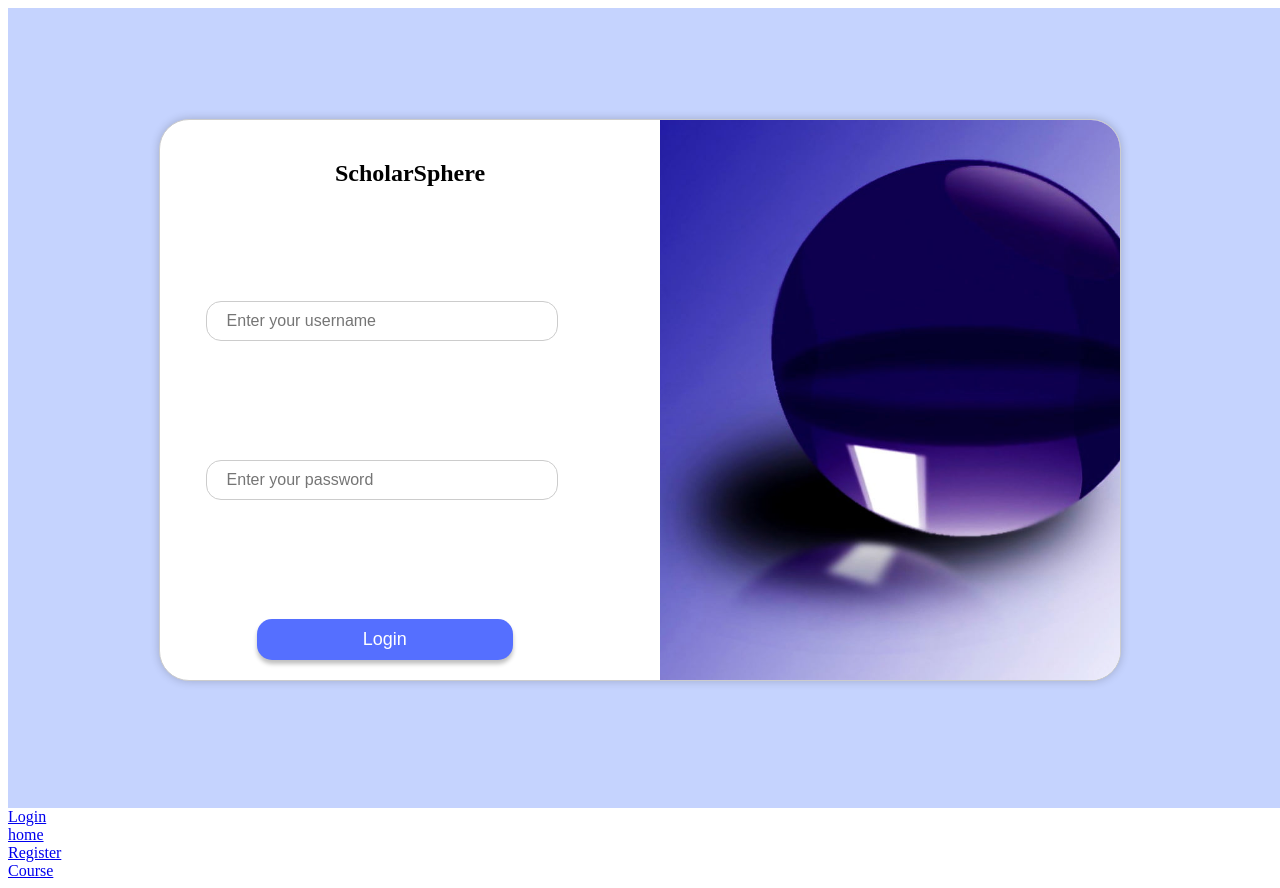
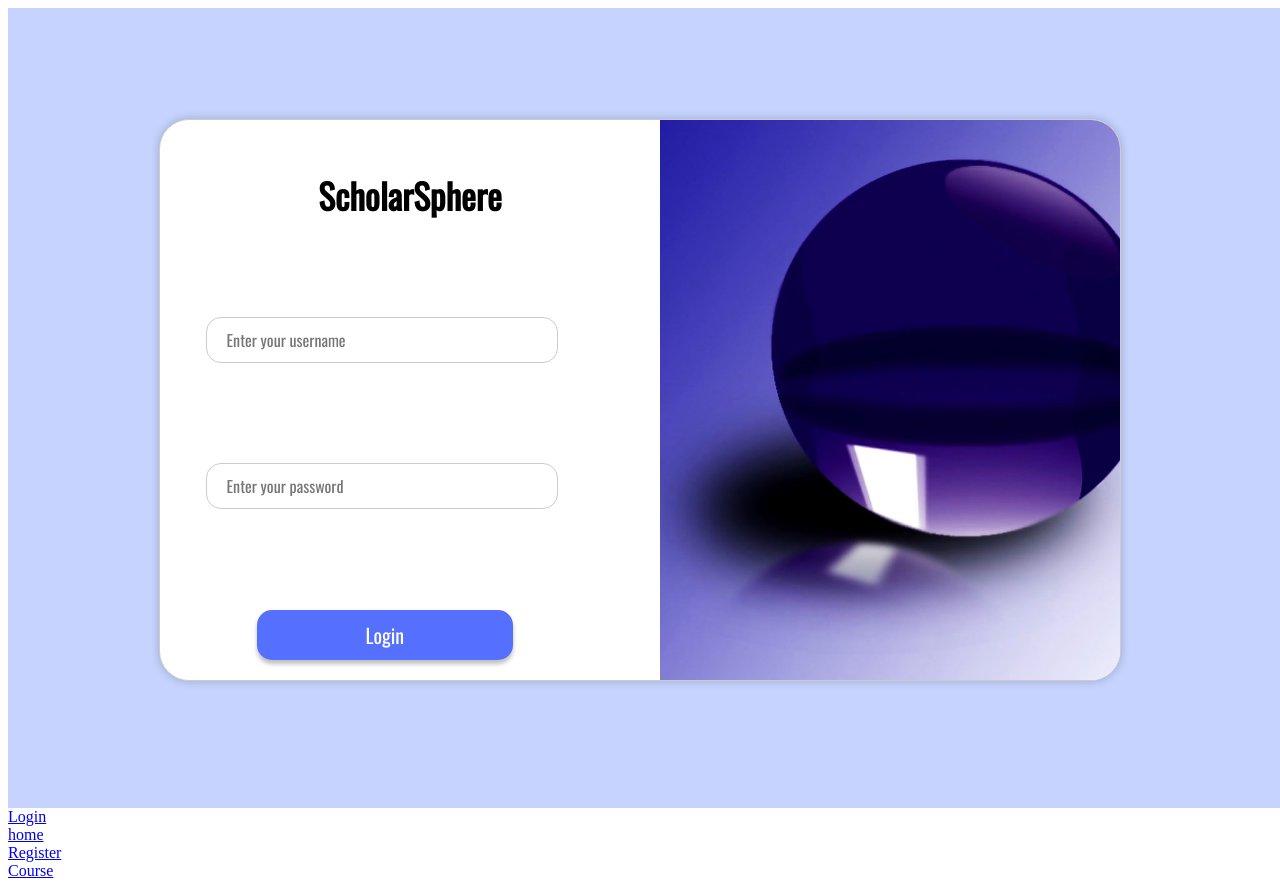
Before and after one commit to frightningframes/frightningframes.github.io, an Angular app: page /login in a window 1280 px wide. Built offline with nearby package versions, Linux system fonts and the light colour scheme.

Commit message:
updated the font

```diff
--- a/src/app/login/login.component.css
+++ b/src/app/login/login.component.css
@@ -10,6 +10,8 @@
 
 h2 {
   margin-bottom: 10px;
+  font-family: 'Oswald', sans-serif;
+  font-size: 35px;
 }
 
 .floating-card {
@@ -68,7 +70,7 @@
   padding-left: 20px;
   width: 25vw;
   margin-left: 2vw;
-
+  font-family: 'Oswald', sans-serif;
 }
 
 button {
@@ -79,11 +81,12 @@
   color: #fff;
   border: none;
   border-radius: 15px;
-  font-size: 18px;
+  font-size: 20px;
   cursor: pointer;
   width: 20vw;
   align-items: center;
   margin-left: 6vw;
+  font-family: 'Oswald', sans-serif;
 }
 
 img {
--- a/src/app/login/login.component.html
+++ b/src/app/login/login.component.html
@@ -1,5 +1,8 @@
 <!DOCTYPE html>
 <html lang="en">
+
+<link href="https://fonts.googleapis.com/css2?family=Oswald&display=swap" rel="stylesheet">
+
 
 <head>
   <meta charset="UTF-8">
```
